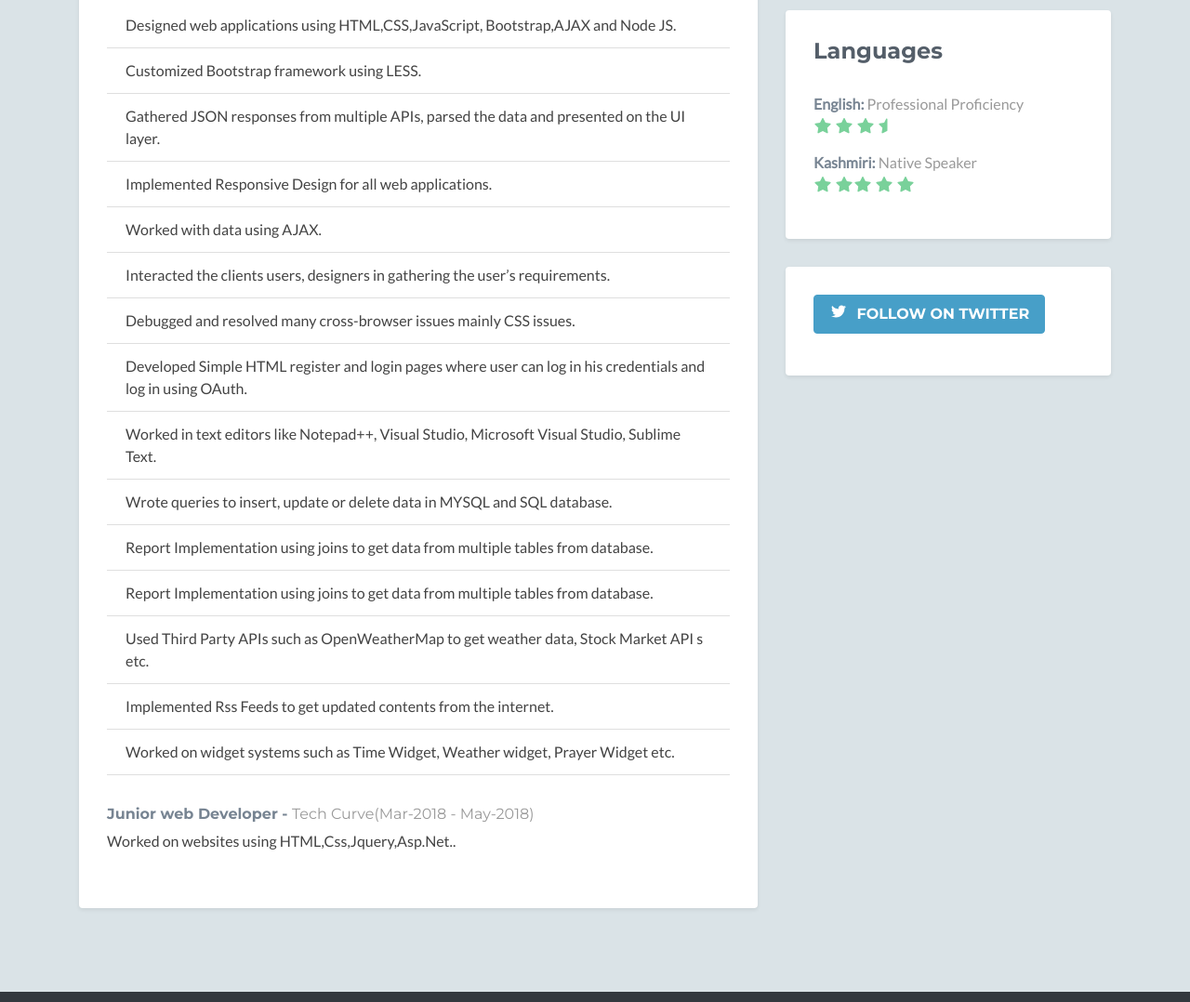
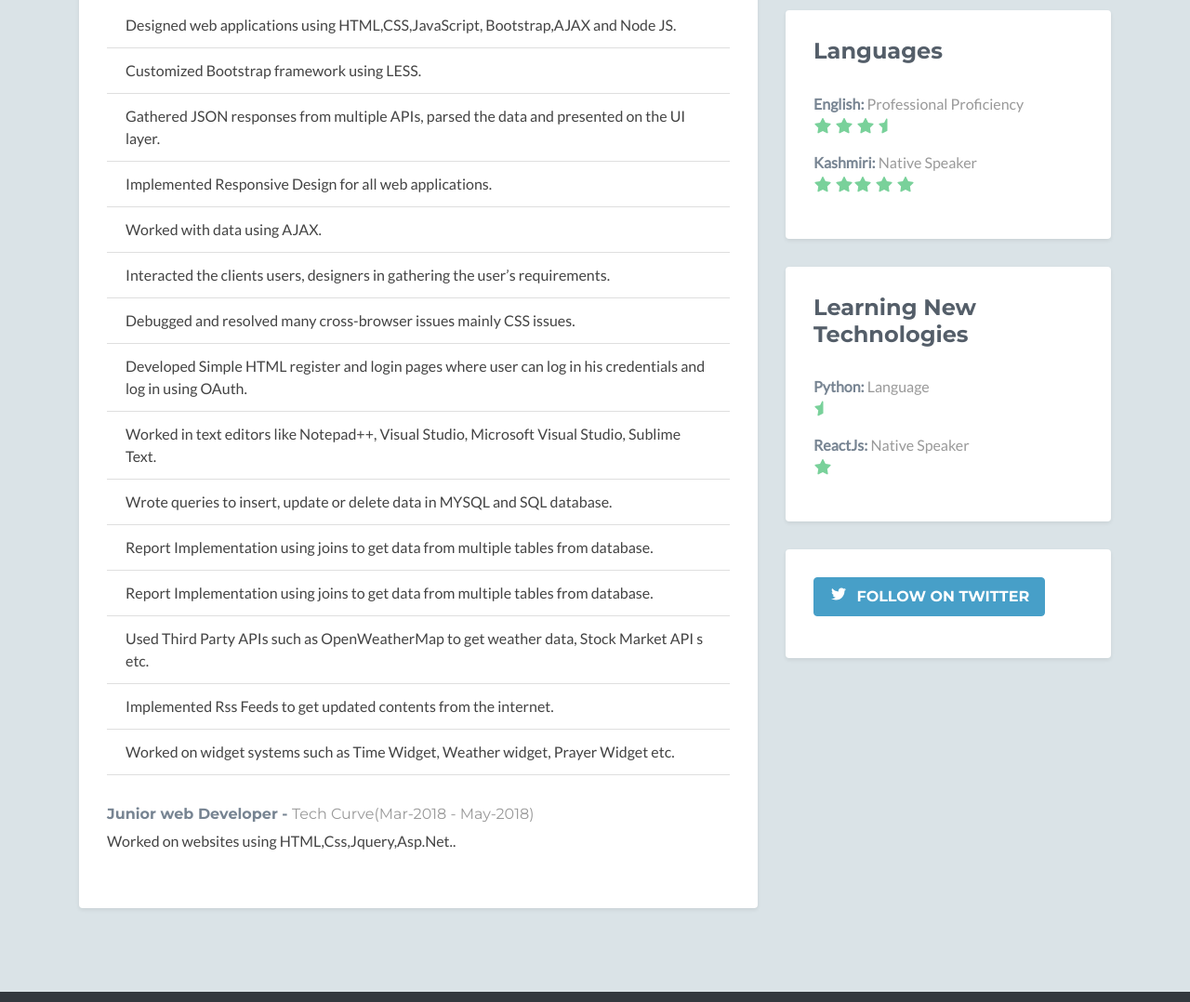
Before and after one commit to Muzamil-Ahmad/Muzamil-Ahmad.github.io, a plain HTML site: page index.html in a window 1280 px wide. Shown: the part 2727-3805 px from the top of the page at 93% size. Drawn offline with nearby package versions, Linux system fonts and the light colour scheme; no server answers; some icons are missing.

Commit message:
Update index.html

```diff
--- a/index.html
+++ b/index.html
@@ -449,6 +449,27 @@ All the best for the future!</p>
                     </div>
                     <!--//section-inner-->
                 </aside>
+                 <aside class="languages aside section">
+                    <div class="section-inner shadow-sm rounded">
+                        <h2 class="heading">Learning New Technologies</h2>
+                        <div class="content">
+                            <ul class="list-unstyled">
+                                <li class="item">
+                                    <span class="title"><strong>Python:</strong></span>
+                                    <span class="level">Language <br class="visible-xs" /><i class="fas fa-star-half"></i> </span>
+                                </li>
+                                <!--//item-->
+                                <li class="item">
+                                    <span class="title"><strong>ReactJs:</strong></span>
+                                    <span class="level">Native Speaker <br class="visible-sm visible-xs" /><i class="fas fa-star"></i></span>
+                                </li>
+                                <!--//item-->
+                            </ul>
+                        </div>
+                        <!--//content-->
+                    </div>
+                    <!--//section-inner-->
+                </aside>
                 <!--//section-->
 
 
```
